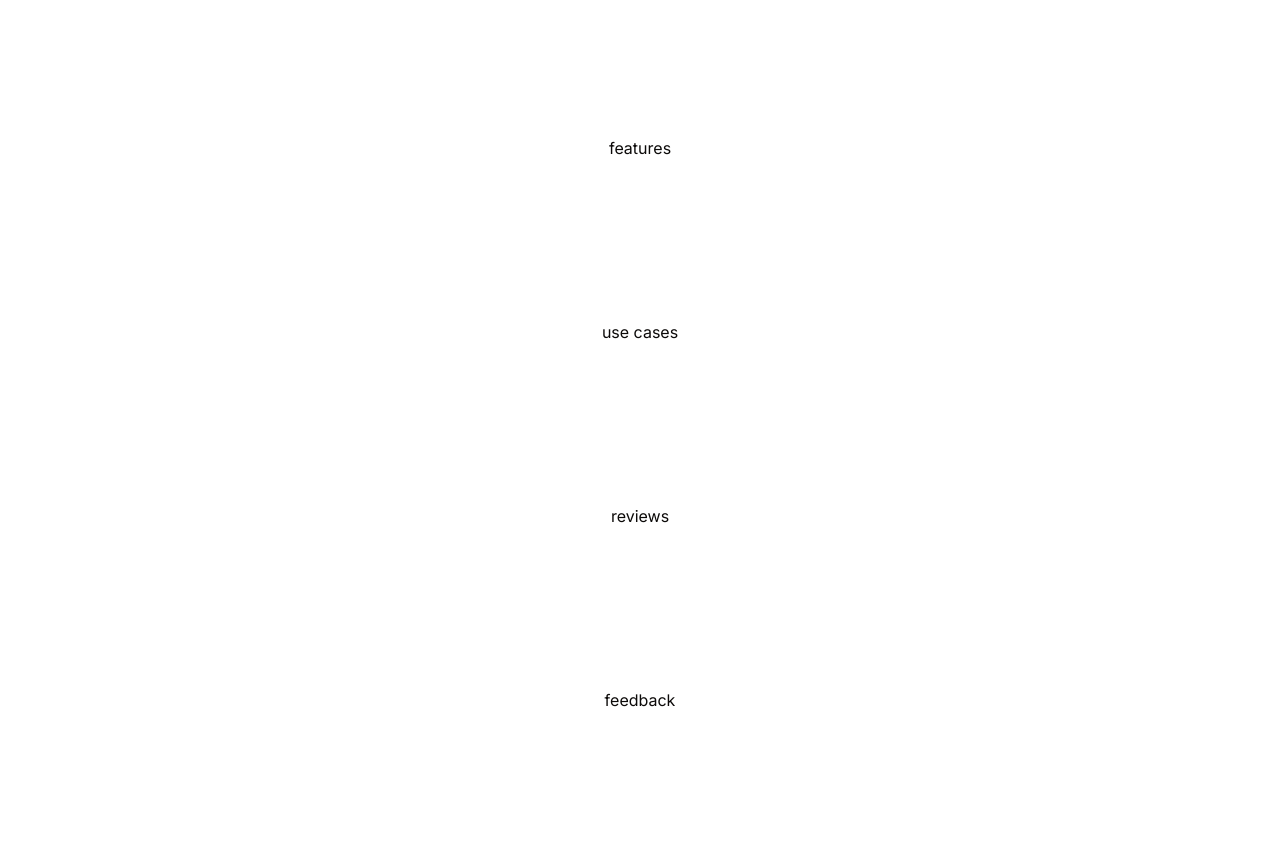
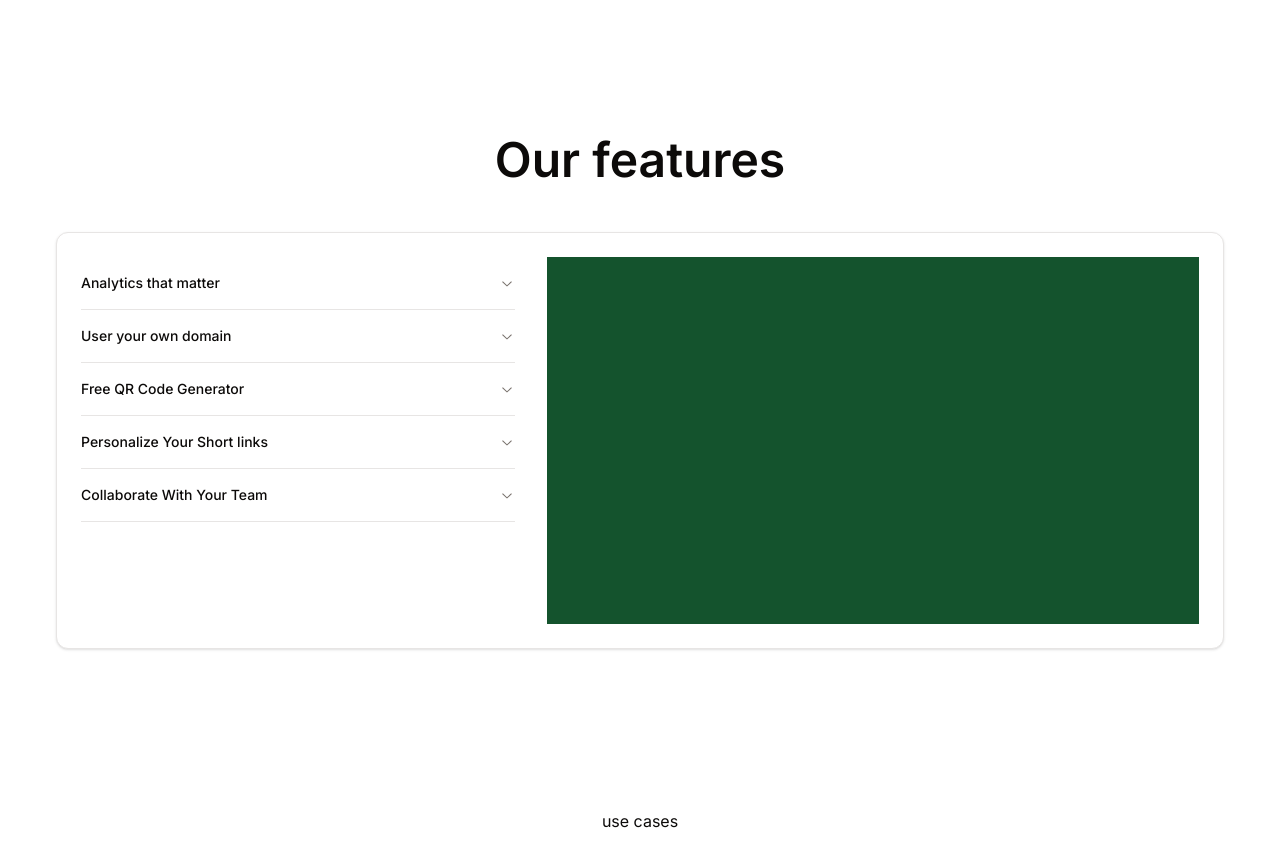
Before and after one commit to D3kion/qurl, a Next.js app in the folder apps/web/: page / in a window 1280 px wide. Shown: the part 780-1646 px from the top of the page. Before the commit the page ends 1588 px from the top, so only its background shows below. Built offline with nearby package versions, Linux system fonts and the light colour scheme; no server answers.

Commit message:
feat(web): guest links logic

```diff
--- a/apps/web/package.json
+++ b/apps/web/package.json
@@ -9,7 +9,9 @@
     "lint": "next lint"
   },
   "dependencies": {
+    "@qurl/datacloud": "^0.0.0",
     "@qurl/ui": "*",
+    "@radix-ui/react-accordion": "^1.1.2",
     "@radix-ui/react-avatar": "^1.0.4",
     "@radix-ui/react-dialog": "^1.0.5",
     "@radix-ui/react-dropdown-menu": "^2.0.6",
--- a/apps/web/src/app/(promo)/page.tsx
+++ b/apps/web/src/app/(promo)/page.tsx
@@ -1,3 +1,16 @@
+import {
+  Card,
+  CardContent,
+  CardDescription,
+  CardHeader,
+  CardTitle,
+} from "@/shared/ui/card";
+import {
+  Accordion,
+  AccordionItem,
+  AccordionContent,
+  AccordionTrigger,
+} from "@/shared/ui/accordion";
 import { Hero } from "@/widgets/promo-home";
 
 export default function Home() {
@@ -6,10 +19,56 @@ export default function Home() {
   return (
     <main className="flex flex-col gap-24 lg:gap-40">
       <Hero user={signed ? {} : undefined} />
-      <section className="text-center">features</section>
+      <Features />
       <section className="text-center">use cases</section>
       <section className="text-center">reviews</section>
       <section className="text-center">feedback</section>
     </main>
   );
 }
+
+function Features() {
+  return (
+    <section className="container mx-auto max-w-[1200px]">
+      {/* TODO: typography */}
+      <h2 className="pb-12 text-5xl font-semibold text-center">Our features</h2>
+      <Card>
+        <CardContent className="pt-6 flex flex-col md:flex-row md:gap-8">
+          <Accordion className="flex-[2]" type="single" collapsible>
+            <AccordionItem value="item-1">
+              <AccordionTrigger>Analytics that matter</AccordionTrigger>
+              <AccordionContent>
+                Yes. It adheres to the WAI-ARIA design pattern.
+              </AccordionContent>
+            </AccordionItem>
+            <AccordionItem value="item-2">
+              <AccordionTrigger>User your own domain</AccordionTrigger>
+              <AccordionContent>
+                Yes. It adheres to the WAI-ARIA design pattern.
+              </AccordionContent>
+            </AccordionItem>
+            <AccordionItem value="item-3">
+              <AccordionTrigger>Free QR Code Generator</AccordionTrigger>
+              <AccordionContent>
+                Yes. It adheres to the WAI-ARIA design pattern.
+              </AccordionContent>
+            </AccordionItem>
+            <AccordionItem value="item-4">
+              <AccordionTrigger>Personalize Your Short links</AccordionTrigger>
+              <AccordionContent>
+                Yes. It adheres to the WAI-ARIA design pattern.
+              </AccordionContent>
+            </AccordionItem>
+            <AccordionItem value="item-5">
+              <AccordionTrigger>Collaborate With Your Team</AccordionTrigger>
+              <AccordionContent>
+                Yes. It adheres to the WAI-ARIA design pattern.
+              </AccordionContent>
+            </AccordionItem>
+          </Accordion>
+          <div className="aspect-square md:aspect-video bg-green-900 md:flex-[3]"></div>
+        </CardContent>
+      </Card>
+    </section>
+  );
+}
--- /dev/null
+++ b/apps/web/src/entity/link/guest-links.hook.ts
@@ -0,0 +1,50 @@
+import { useState } from "react";
+import useSWRMutation from "swr/mutation";
+import { Link } from "@qurl/datacloud";
+
+import http from "@/shared/lib/http";
+import { AxiosResponse } from "axios";
+import useSWR from "swr";
+
+const GUEST_LINKS_TOKEN = "glinks";
+
+export function useGuestLinks() {
+  const [linksIds, setLinksIds] = useState(
+    localStorage.getItem(GUEST_LINKS_TOKEN)?.split(",") ?? []
+  );
+
+  const {
+    data,
+    error: loadingError,
+    isLoading,
+  } = useSWR(`/links?ids=${linksIds}`, (url) =>
+    http.get<any, AxiosResponse<Link[]>>(url)
+  );
+
+  const {
+    trigger: createLink,
+    isMutating: isCreating,
+    error: createError,
+  } = useSWRMutation(
+    "/links",
+    (url, { arg }: { arg: { url: string } }) =>
+      http.post<any, AxiosResponse<Link>>(url, arg),
+    {
+      onSuccess(res) {
+        const link = res.data;
+        const newLinks = [...linksIds, link.id];
+        setLinksIds(newLinks);
+        localStorage.setItem(GUEST_LINKS_TOKEN, newLinks.join(","));
+      },
+    }
+  );
+
+  return {
+    links: data?.data ?? [],
+    isLoading,
+    isCreating,
+    loadingError,
+    createError,
+    createLink,
+  };
+}
--- a/apps/web/src/entity/link/link.hook.ts
+++ /dev/null
@@ -1,18 +0,0 @@
-import { useState } from "react";
-import useSWRMutation from "swr/mutation";
-
-import http from "@/shared/lib/http";
-
-export function useGuestLinks() {
-  const [links, setLinks] = useState([]);
-  const { trigger: createLink, isMutating: isCreating } = useSWRMutation(
-    "/link/short",
-    (url, { arg }: { arg: { url: string } }) => http.post(url, arg) // TODO: DTOs for better typing
-  );
-
-  return {
-    links,
-    isCreating,
-    createLink,
-  };
-}
--- a/apps/web/src/features/promo-shortener/guest-shortener.tsx
+++ b/apps/web/src/features/promo-shortener/guest-shortener.tsx
@@ -10,11 +10,10 @@ import {
   CardHeader,
   CardTitle,
 } from "@/shared/ui/card";
-import { useGuestLinks } from "@/entity/link/link.hook";
+import { useGuestLinks } from "@/entity/link/guest-links.hook";
 
 import { ShortenerForm, ShortenerFormValues } from "./shortener-form";
 import { ShortenerList } from "./shortener-list";
-import { ShortenerEmpty } from "./shortener-empty";
 
 export type PromoGuestShortenerProps = { className?: string };
 
@@ -24,15 +23,11 @@ export function PromoGuestShortener({ className }: PromoGuestShortenerProps) {
 
   async function onSubmit(payload: ShortenerFormValues) {
     try {
-      const res = await createLink(payload);
-      console.log(res.data);
-      // TODO: mutate locally
+      await createLink(payload);
     } catch (err) {
       // TODO: notif
       console.log(err);
     }
-
-    // TODO: invalidate or ^
   }
 
   return (
@@ -52,7 +47,7 @@ export function PromoGuestShortener({ className }: PromoGuestShortenerProps) {
           <ShortenerForm onSubmit={onSubmit} />
         </CardContent>
       </Card>
-      {links.length ? <ShortenerList /> : <ShortenerEmpty />}
+      <ShortenerList data={links} />
     </div>
   );
 }
--- a/apps/web/src/features/promo-shortener/shortener-empty.tsx
+++ /dev/null
@@ -1,13 +0,0 @@
-import { Card, CardHeader, CardTitle } from "@/shared/ui/card";
-
-export function ShortenerEmpty() {
-  return (
-    <Card>
-      <CardHeader>
-        <CardTitle className="text-center">
-          ☝️ Попробуйте сократить вашу первую ссылку!
-        </CardTitle>
-      </CardHeader>
-    </Card>
-  );
-}
--- a/apps/web/src/features/promo-shortener/shortener-list.tsx
+++ b/apps/web/src/features/promo-shortener/shortener-list.tsx
@@ -1,18 +1,34 @@
-import { Card } from "@/shared/ui/card";
+import { Link } from "@qurl/datacloud";
 
-export function ShortenerList() {
-  return (
+import { Card, CardHeader, CardTitle } from "@/shared/ui/card";
+
+export function ShortenerList({ data }: { data: Link[] }) {
+  if (!data.length)
+    return (
+      <Card>
+        <CardHeader>
+          <CardTitle className="text-center">
+            ☝️ Попробуйте сократить вашу первую ссылку!
+          </CardTitle>
+        </CardHeader>
+      </Card>
+    );
+  return data.map((link) => (
     <Card className="px-6 py-4 flex flex-col gap-0.5 cursor-pointer">
-      <a className="font-bold" href="https://qurl.su/yaru" target="_blank">
-        qurl.su/yaru
+      <a
+        className="font-bold"
+        href={`${link.domain}/${link.key}`}
+        target="_blank"
+      >
+        {link.domain}/{link.key}
       </a>
       <a
         className="text-muted-foreground hover:underline underline-offset-2"
-        href="https://yandex.ru"
+        href={link.url}
         target="_blank"
       >
-        https://yandex.ru
+        {link.url}
       </a>
     </Card>
-  );
+  ));
 }
--- /dev/null
+++ b/apps/web/src/shared/ui/accordion.tsx
@@ -0,0 +1,57 @@
+"use client"
+
+import * as React from "react"
+import * as AccordionPrimitive from "@radix-ui/react-accordion"
+import { ChevronDownIcon } from "@radix-ui/react-icons"
+
+import { cn } from "@/shared/lib/utils"
+
+const Accordion = AccordionPrimitive.Root
+
+const AccordionItem = React.forwardRef<
+  React.ElementRef<typeof AccordionPrimitive.Item>,
+  React.ComponentPropsWithoutRef<typeof AccordionPrimitive.Item>
+>(({ className, ...props }, ref) => (
+  <AccordionPrimitive.Item
+    ref={ref}
+    className={cn("border-b", className)}
+    {...props}
+  />
+))
+AccordionItem.displayName = "AccordionItem"
+
+const AccordionTrigger = React.forwardRef<
+  React.ElementRef<typeof AccordionPrimitive.Trigger>,
+  React.ComponentPropsWithoutRef<typeof AccordionPrimitive.Trigger>
+>(({ className, children, ...props }, ref) => (
+  <AccordionPrimitive.Header className="flex">
+    <AccordionPrimitive.Trigger
+      ref={ref}
+      className={cn(
+        "flex flex-1 items-center justify-between py-4 text-sm font-medium transition-all hover:underline [&[data-state=open]>svg]:rotate-180",
+        className
+      )}
+      {...props}
+    >
+      {children}
+      <ChevronDownIcon className="h-4 w-4 shrink-0 text-muted-foreground transition-transform duration-200" />
+    </AccordionPrimitive.Trigger>
+  </AccordionPrimitive.Header>
+))
+AccordionTrigger.displayName = AccordionPrimitive.Trigger.displayName
+
+const AccordionContent = React.forwardRef<
+  React.ElementRef<typeof AccordionPrimitive.Content>,
+  React.ComponentPropsWithoutRef<typeof AccordionPrimitive.Content>
+>(({ className, children, ...props }, ref) => (
+  <AccordionPrimitive.Content
+    ref={ref}
+    className="overflow-hidden text-sm data-[state=closed]:animate-accordion-up data-[state=open]:animate-accordion-down"
+    {...props}
+  >
+    <div className={cn("pb-4 pt-0", className)}>{children}</div>
+  </AccordionPrimitive.Content>
+))
+AccordionContent.displayName = AccordionPrimitive.Content.displayName
+
+export { Accordion, AccordionItem, AccordionTrigger, AccordionContent }
```
